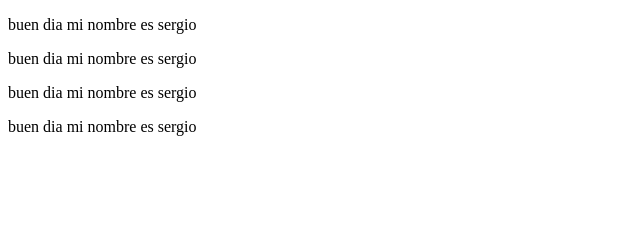
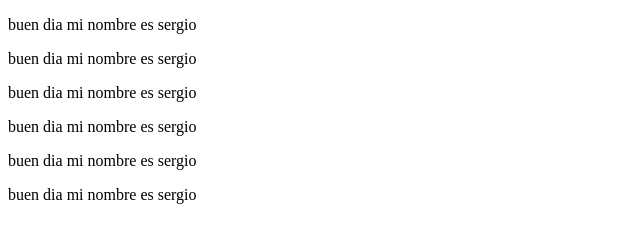
Before and after one commit to SergioMartinez1991/Guardia-Nacional, a plain HTML site: page index.html in a window 1280 px wide. Shown: the whole page, without its empty margins (0-640 px from the left). Drawn offline with Linux system fonts and the light colour scheme.

Commit message:
mi tercer commit

```diff
--- a/index.html
+++ b/index.html
@@ -12,6 +12,8 @@
     <p> buen dia mi nombre es sergio </p>
     <p> buen dia mi nombre es sergio </p>
     <p> buen dia mi nombre es sergio </p>
+    <p> buen dia mi nombre es sergio </p>
+    <p> buen dia mi nombre es sergio </p>
 
 
 
```
